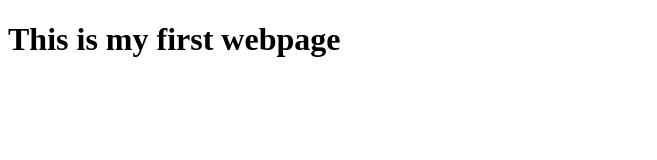
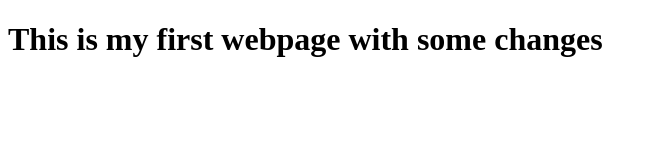
Before and after one commit to Niteshaws1991/jenkins-devops-sample, a plain HTML site: page index.html in a window 1280 px wide. Shown: the whole page, without its empty margins (0-657 px from the left). Drawn offline with Linux system fonts and the light colour scheme.

Commit message:
index file has some changes

```diff
--- a/index.html
+++ b/index.html
@@ -3,6 +3,6 @@
 	  <head>
 		      <title>Welcome</title>
 		        <body>
-				    <h1>This is my first webpage</h1>
+				    <h1>This is my first webpage with some changes</h1>
 				      </body>
 </html>
```
